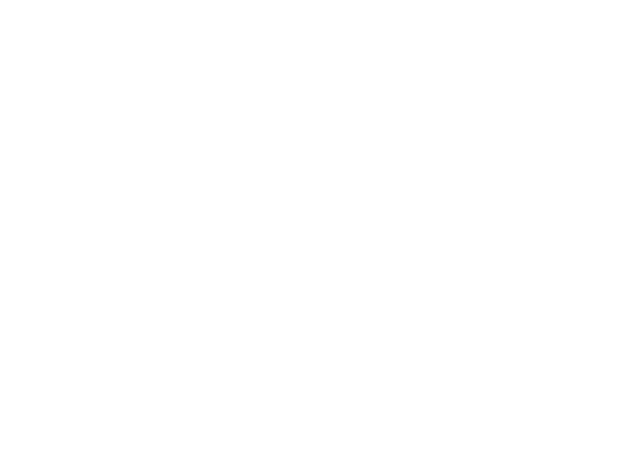
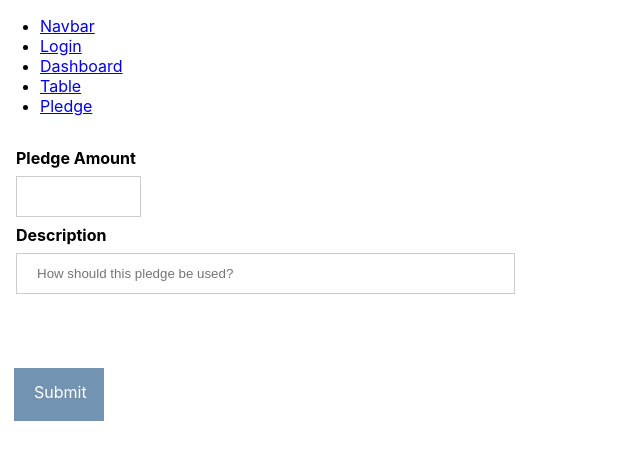
Before and after one commit to luke-bluefintech/PunchBeginnerApp, a React (Create React App) app in the folder it_1_code/: page /pledge in a window 1280 px wide. Before the commit this address had no page. Shown: the top 460 px of the page, without its empty margins (0-640 px from the left). Built offline with nearby package versions, Linux system fonts and the light colour scheme.

Commit message:
added pledge page

```diff
--- a/it_1_code/src/App.js
+++ b/it_1_code/src/App.js
@@ -5,6 +5,7 @@ import Login from "./login/Login";
 import Navbar from "./navbar/Navbar";
 import Dashboard from "./dashboard/Dashboard";
 import Table from "./table/Table";
+import Pledge from "./pledge/Pledge";
 
 export default function App() {
   return (
@@ -15,6 +16,7 @@ export default function App() {
           <Route path="login" element={<Login />} />
           <Route path="dashboard" element={<Dashboard />} />
           <Route path="table" element={<Table />} />
+          <Route path="pledge" element={<Pledge />} />
         </Route>
       </Routes>
     </BrowserRouter>
--- a/it_1_code/src/layout/Layout.js
+++ b/it_1_code/src/layout/Layout.js
@@ -17,6 +17,9 @@ const Layout = () => {
                     <li>
                         <Link to="/table">Table</Link>
                     </li>
+                    <li>
+                        <Link to="/pledge">Pledge</Link>
+                    </li>
                 </ul>
             </nav>
 
--- a/it_1_code/src/login/Login.css
+++ b/it_1_code/src/login/Login.css
@@ -3,10 +3,10 @@ form {
     border: 3px solid #f1f1f1;
 }
 
-/* Full-width inputs */
+/* Inputs for username and password */
 input[type=text],
 input[type=password] {
-    width: 100%;
+    width: 30%;
     padding: 12px 20px;
     margin: 8px 0;
     display: inline-block;
@@ -14,7 +14,7 @@ input[type=password] {
     box-sizing: border-box;
 }
 
-/* Set a style for all buttons */
+/* Set a style for buttons */
 button {
     background-color: #7393B3;
     color: white;
--- a/it_1_code/src/login/Login.js
+++ b/it_1_code/src/login/Login.js
@@ -3,21 +3,21 @@ import './Login.css';
 function Login() {
     return (
         <div className="container">
-            <label for="uname"><b>Username</b></label>
+            <label for="uname"><b>Username</b><br></br></label>
             <input type="text" placeholder="Enter Username:" name="uname" required />
 
-            <label for="psw"><b>Password</b></label>
+            <label for="psw"><b><br></br>Password<br></br></b></label>
             <input type="password" placeholder="Enter Password:" name="psw" required />
 
             <label>
-                <input type="checkbox" name="remember" />
+                <br></br><input type="checkbox" name="remember" />
                 <a>Remember me?<br></br></a>
             </label>
 
             <button type="submit">Login</button>
 
             <label for="new"><b><br></br>New User?<br></br></b></label>
-            <button type="register">Register Here</button>
+            <submitbutton type="register">Register Here</submitbutton>
         </div>
     )
 }
--- /dev/null
+++ b/it_1_code/src/pledge/Pledge.css
@@ -0,0 +1,51 @@
+/* Bordered form */
+form {
+    border: 3px solid #f1f1f1;
+}
+
+/* input for pledge amount */
+input[type=text] {
+    width: 10%;
+    padding: 12px 20px;
+    margin: 8px 0;
+    display: inline-block;
+    border: 1px solid #ccc;
+    box-sizing: border-box;
+}
+
+/* input for description */
+input[type=description] {
+    width: 40%;
+    padding: 12px 20px;
+    margin: 8px 0;
+    display: inline-block;
+    border: 1px solid #ccc;
+    box-sizing: border-box;
+}
+
+/* Set a style for submit button */
+submitbutton {
+    background-color: #7393B3;
+    color: white;
+    padding: 14px 20px;
+    margin: 8px 0;
+    border: none;
+    cursor: pointer;
+    width: 10%;
+
+    top:45%;
+    left:1.1%;
+    width:50px;
+    height:25px;
+    position: absolute;
+}
+
+/* Add a hover effect for submit button */
+submitbutton:hover {
+    opacity: 0.8;
+}
+
+/* Add padding to containers */
+.container {
+    padding: 16px;
+}
--- /dev/null
+++ b/it_1_code/src/pledge/Pledge.js
@@ -0,0 +1,17 @@
+import './Pledge.css';
+
+function Pledge() {
+    return (
+        <div className="container">
+            <label for="amount"><b>Pledge Amount</b><br></br></label>
+            <input type="text" name="amount" required />
+
+            <label for="describe"><b><br></br>Description<br></br></b></label>
+            <input type="description" placeholder="How should this pledge be used?" name="describe" required />
+
+            <submitbutton type="submitbutton">Submit</submitbutton>
+        </div>
+    )
+};
+
+export default Pledge;
--- a/it_1_code/src/table/Table.css
+++ b/it_1_code/src/table/Table.css
@@ -26,3 +26,8 @@ pledgebutton {
     cursor: pointer;
     width: 80%;
 }
+
+/* Add a hover effect for buttons */
+pledgebutton:hover {
+    opacity: 0.8;
+}
```
